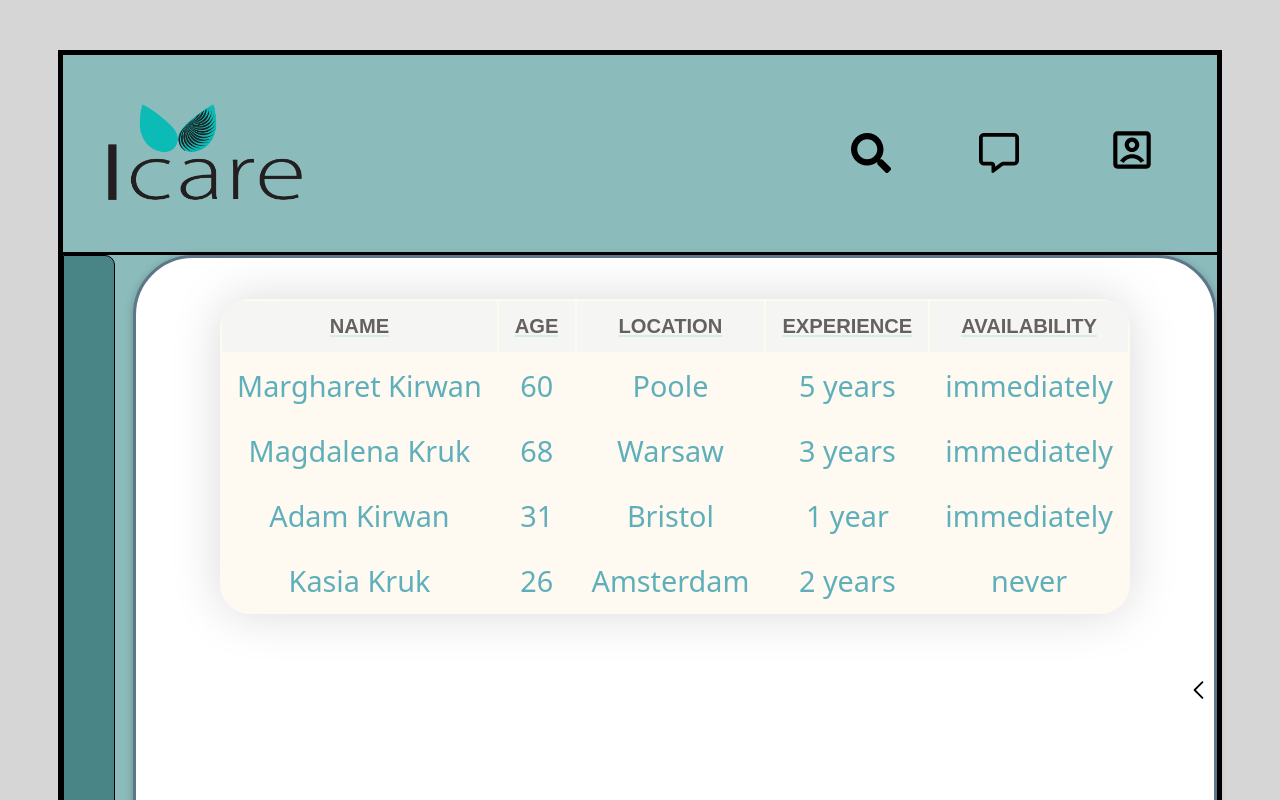
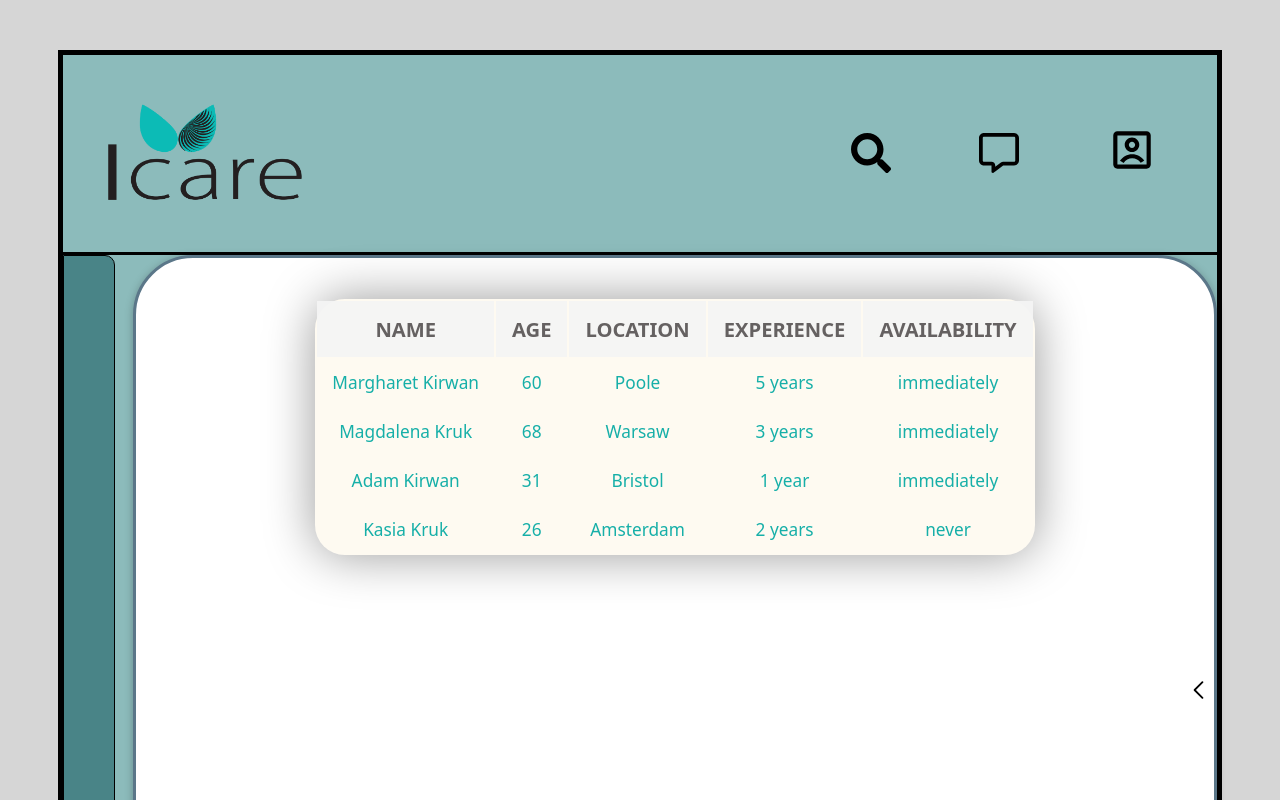
Before and after one commit to KasiaRaven26/Icare, a React (Vite) app in the folder Icare_app/: page /client/cover-letter in a window 1280 px wide. Shown: the top 800 px of the page. Built offline with nearby package versions, Linux system fonts and the light colour scheme.

Commit message:
tabeleedited

```diff
--- a/Icare_app/src/client/cards/FindCareGivers.css
+++ b/Icare_app/src/client/cards/FindCareGivers.css
@@ -7,7 +7,7 @@
     background-color: rgba(242, 213, 141, 0.121);
     font-family:system-ui, -apple-system, BlinkMacSystemFont, 'Segoe UI', Roboto, Oxygen, Ubuntu, Cantarell, 'Open Sans', 'Helvetica Neue', sans-serif;
     min-width: 650px;
-    box-shadow: 0 0 50px rgba(0, 0, 0, 0.15);
+    box-shadow: 0 0 50px rgba(0, 0, 0, 0.40);
     color: #3199abc6;
 
 }
@@ -19,7 +19,7 @@ font-size:medium;
 text-align:center;
 font-size: 0.7em;
 font-stretch:wider;
-font-family: sans-serif;
+font-family:system-ui, -apple-system, BlinkMacSystemFont, 'Segoe UI', Roboto, Oxygen, Ubuntu, Cantarell, 'Open Sans', 'Helvetica Neue', sans-serif
 text-decoration: underline solid rgba(175, 220, 216, 0.43);
 
 }
@@ -31,6 +31,13 @@ text-decoration: underline solid rgba(175, 220, 216, 0.43);
 
 .styled-table td {
     padding: 12px 15px;
+    font-size:medium;
+    font-weight: 180;
+    font-family: system-ui, -apple-system, BlinkMacSystemFont, 'Segoe UI', Roboto, Oxygen, Ubuntu, Cantarell, 'Open Sans', 'Helvetica Neue', sans-serif;
+    font-size: 0.6em;
+    color:#16afa8;
+
+
 }
 
 .styled-table tbody tr.active-row {
@@ -38,3 +45,8 @@ text-decoration: underline solid rgba(175, 220, 216, 0.43);
     color: #009879;
 
 }
+
+
+.styled-table tbody tr {
+    border-bottom: 2px solid #da4545;
+}
```
